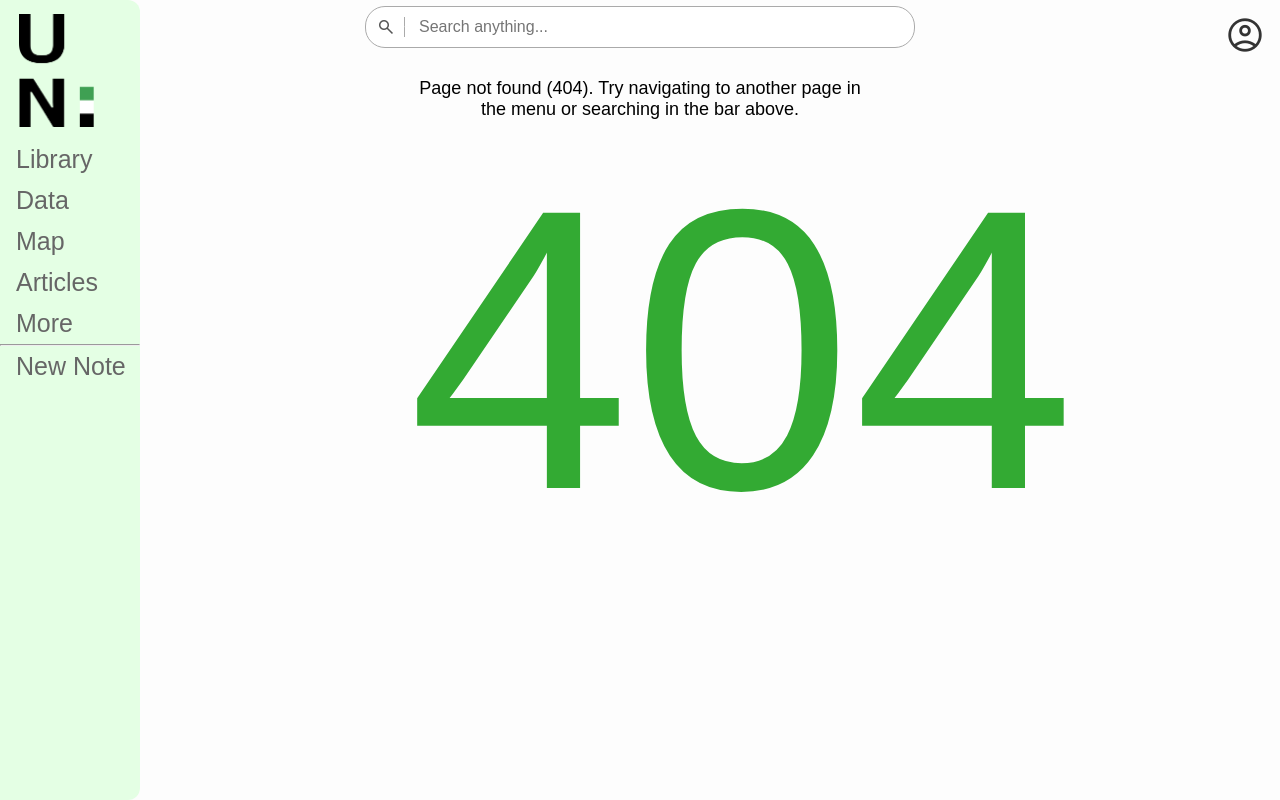
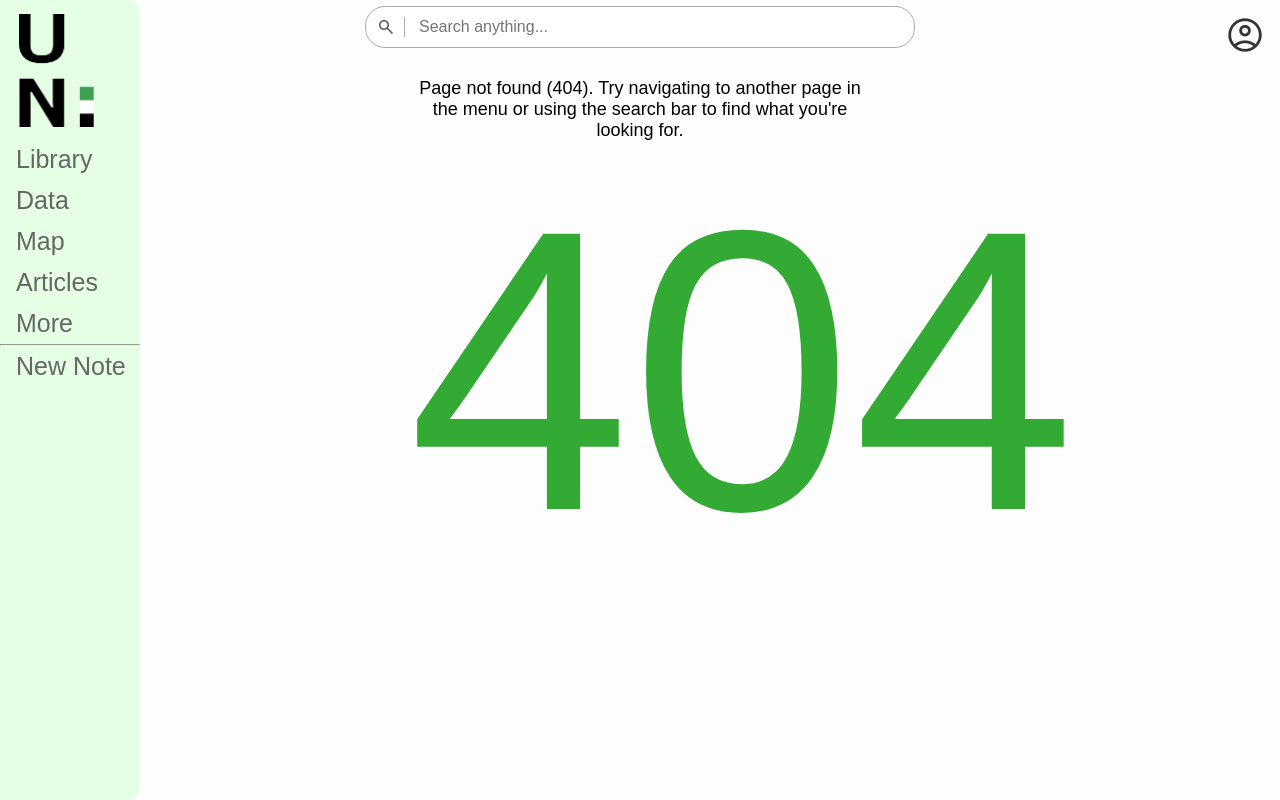
Before and after one commit to agentcentabob/webapp25, a Flask app: template templates/404.html in a window 1280 px wide. Run offline with Flask 3, Linux system fonts and the light colour scheme; the template is opened without the code that fills it, so the values that code supplies are empty; some web fonts are replaced.

Commit message:
Adjusted 404 to test GitHub changes

```diff
--- a/templates/404.html
+++ b/templates/404.html
@@ -3,7 +3,7 @@
   <title>Page not found (404) - URBANNOTES</title>
 </head>
 <div class="lost">
-  Page not found (404). Try navigating to another page in the menu or searching in the bar above.
+  Page not found (404). Try navigating to another page in the menu or using the search bar to find what you're looking for.
 </div>
 <div class="lostnum">
   404
```
Also changed, not shown: templates/index.html (line endings or trailing spaces).
